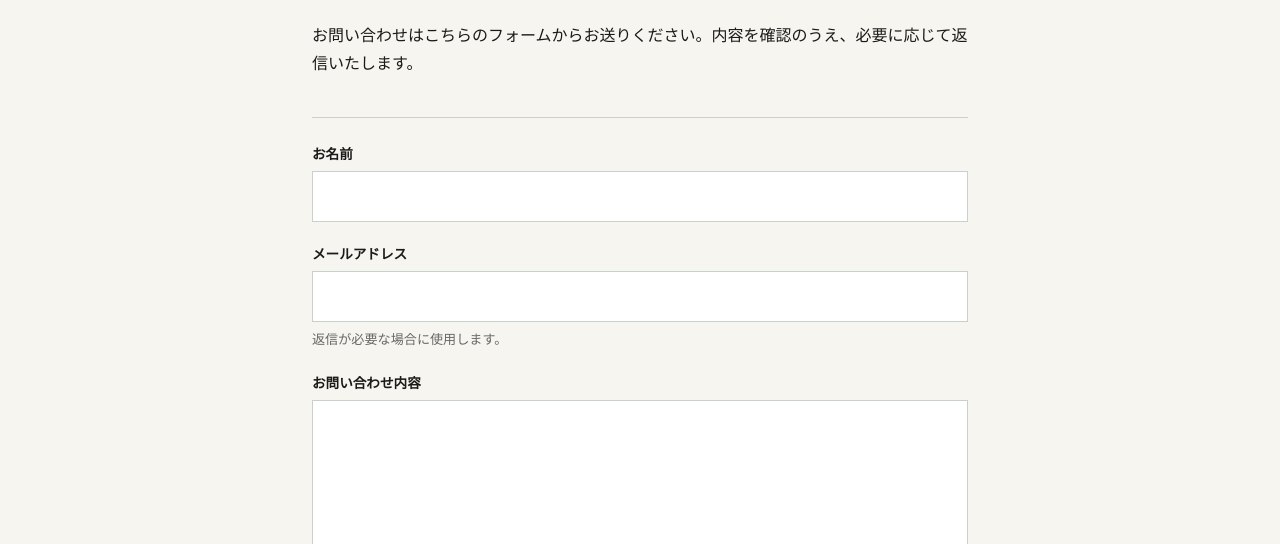
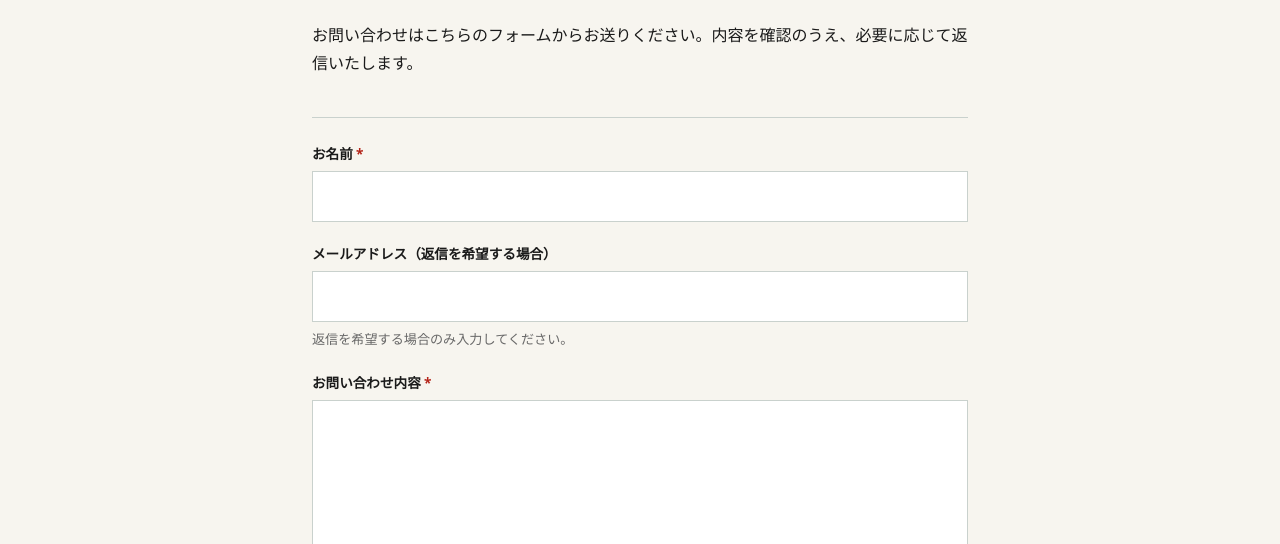
Before and after one commit to rioriu/yuno-music-works, a website: page contact/index.html in a window 1280 px wide. Shown: the part 256-800 px from the top of the page. Drawn offline with Linux system fonts and the light colour scheme.

Commit message:
Clarify contact form required fields

```diff
--- a/assets/css/styles.css
+++ b/assets/css/styles.css
@@ -67,6 +67,7 @@ select{max-width:100%;background:var(--bg);border:1px solid var(--text);border-r
 .contact-form{display:grid;gap:1.25rem;margin:2.5rem 0 1.5rem;padding:1.5rem 0;border-top:1px solid var(--rule);border-bottom:1px solid var(--rule)}
 .contact-field{display:grid;gap:.35rem}
 .contact-field label{font-size:.85rem;font-weight:700}
+.required-mark{color:#b42318;margin-left:.2rem}
 .contact-field input,.contact-field textarea{width:100%;border:1px solid var(--rule);border-radius:0;background:#fff;color:var(--text);font:inherit;padding:.65rem .75rem}
 .contact-field input{min-height:2.75rem}
 .contact-field textarea{min-height:12rem;resize:vertical}
--- a/contact/index.html
+++ b/contact/index.html
@@ -20,18 +20,18 @@
 
     <form class="contact-form" action="https://formspree.io/f/meajewlw" method="post">
       <div class="contact-field">
-        <label for="contact-name"><span data-ja="お名前" data-en="Name">お名前</span></label>
+        <label for="contact-name"><span data-ja="お名前" data-en="Name">お名前</span><span class="required-mark" aria-hidden="true">*</span><span class="visually-hidden" data-ja="必須" data-en="required">必須</span></label>
         <input id="contact-name" name="name" type="text" autocomplete="name" required>
       </div>
 
       <div class="contact-field">
-        <label for="contact-email"><span data-ja="メールアドレス" data-en="Email address">メールアドレス</span></label>
-        <input id="contact-email" name="email" type="email" autocomplete="email" required>
-        <p class="contact-field-note" data-ja="返信が必要な場合に使用します。" data-en="We will use this address if a reply is needed.">返信が必要な場合に使用します。</p>
+        <label for="contact-email"><span data-ja="メールアドレス（返信を希望する場合）" data-en="Email address (if you would like a reply)">メールアドレス（返信を希望する場合）</span></label>
+        <input id="contact-email" name="email" type="email" autocomplete="email">
+        <p class="contact-field-note" data-ja="返信を希望する場合のみ入力してください。" data-en="Please enter your address only if you would like a reply.">返信を希望する場合のみ入力してください。</p>
       </div>
 
       <div class="contact-field">
-        <label for="contact-message"><span data-ja="お問い合わせ内容" data-en="Message">お問い合わせ内容</span></label>
+        <label for="contact-message"><span data-ja="お問い合わせ内容" data-en="Message">お問い合わせ内容</span><span class="required-mark" aria-hidden="true">*</span><span class="visually-hidden" data-ja="必須" data-en="required">必須</span></label>
         <textarea id="contact-message" name="message" rows="8" required></textarea>
       </div>
 
```
